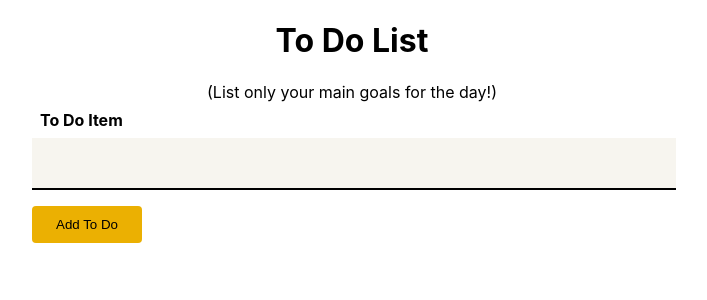
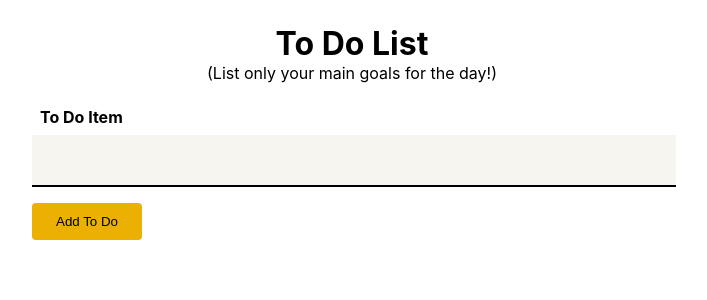
Before and after one commit to RRFayad/To-Do-List__React-Project--, a React (Create React App) app: page / in a window 1280 px wide. Shown: the top 300 px of the page, without its empty margins (288-995 px from the left). Built offline with nearby package versions, Linux system fonts and the light colour scheme.

Commit message:
To Do Input Form Updated

```diff
--- a/src/App.css
+++ b/src/App.css
@@ -1,3 +1,3 @@
 .App {
-
+margin: 0;
 }
--- a/src/Components/NewToDo.module.css
+++ b/src/Components/NewToDo.module.css
@@ -1,8 +1,10 @@
 .to-do-title{
     text-align: center;
+    margin: 1.5rem;
 }
 
-.to-do-title p {
+
+.to-do-title  > *{
     margin: 0;
 }
 
@@ -11,11 +13,9 @@
     text-align: center;
     width: 50vw;
     font-size: 1.5rem;
+}
 
-}
-.new-to-do {
 
-}
 .new-to-do label{
     display: block;
     font-weight: bold;
```
